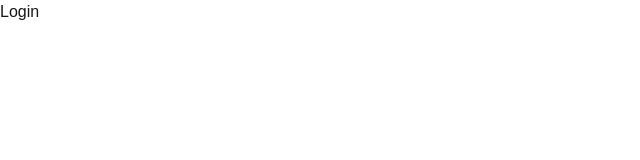
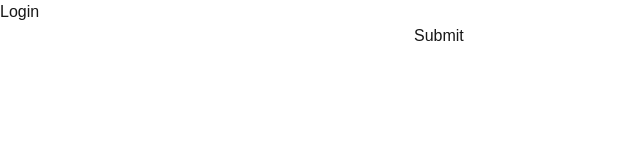
Before and after one commit to code043/next-notes, a Next.js app: page /login in a window 1280 px wide. Shown: the top 160 px of the page, without its empty margins (0-640 px from the left). Built offline with nearby package versions, Linux system fonts and the light colour scheme.

Commit message:
Login page

```diff
--- a/src/app/login/page.tsx
+++ b/src/app/login/page.tsx
@@ -1,5 +1,16 @@
 function page() {
-  return <div>Login</div>;
+  return (
+    <section>
+      <div>
+        <h1>Login</h1>
+        <form action="">
+          <input type="text" />
+          <input type="password" />
+          <input type="submit" />
+        </form>
+      </div>
+    </section>
+  );
 }
 
 export default page;
```
